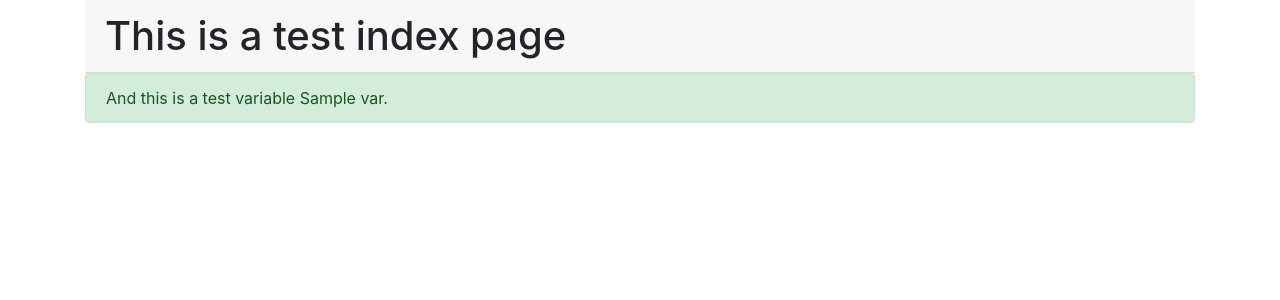
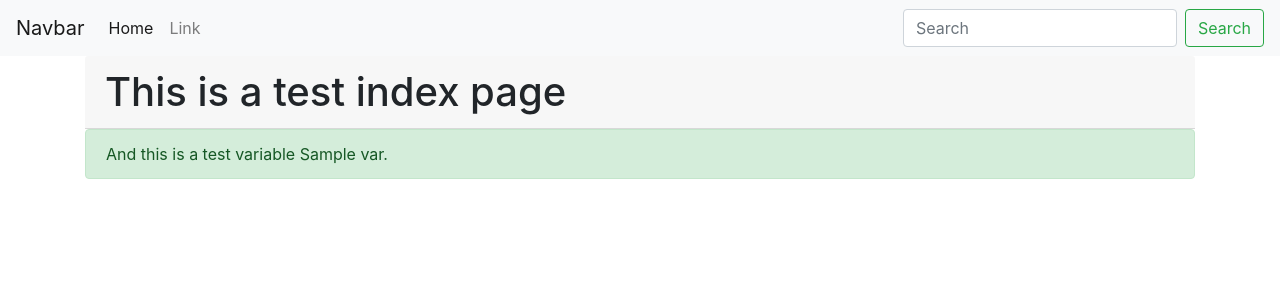
Before and after one commit to eimmar/s-projektas, a Symfony app: template templates/index/index.html.twig in a window 1280 px wide. Shown: the top 300 px of the page. Run offline with Twig, Linux system fonts and the light colour scheme; the template is opened without the code that fills it: most values are stand-ins (such as "Sample title", 1, 10 or a date in 2020); some libraries are stand-ins or nearby versions.

Commit message:
Added basic bootstrap nav bar template for later updates and use.

```diff
--- a/templates/base.html.twig
+++ b/templates/base.html.twig
@@ -9,6 +9,27 @@
         {% endblock %}
     </head>
     <body>
+    <nav class="navbar navbar-expand-lg navbar-light bg-light">
+        <a class="navbar-brand" href="#">Navbar</a>
+        <button class="navbar-toggler" type="button" data-toggle="collapse" data-target="#navbarSupportedContent" aria-controls="navbarSupportedContent" aria-expanded="false" aria-label="Toggle navigation">
+            <span class="navbar-toggler-icon"></span>
+        </button>
+
+        <div class="collapse navbar-collapse" id="navbarSupportedContent">
+            <ul class="navbar-nav mr-auto">
+                <li class="nav-item active">
+                    <a class="nav-link" href="#">Home <span class="sr-only">(current)</span></a>
+                </li>
+                <li class="nav-item">
+                    <a class="nav-link" href="#">Link</a>
+                </li>
+            </ul>
+            <form class="form-inline my-2 my-lg-0">
+                <input class="form-control mr-sm-2" type="search" placeholder="Search" aria-label="Search">
+                <button class="btn btn-outline-success my-2 my-sm-0" type="submit">Search</button>
+            </form>
+        </div>
+    </nav>
     <div class="container">
         {% block body %}{% endblock %}
     </div>
```
Also changed, not shown: 1 other file.
